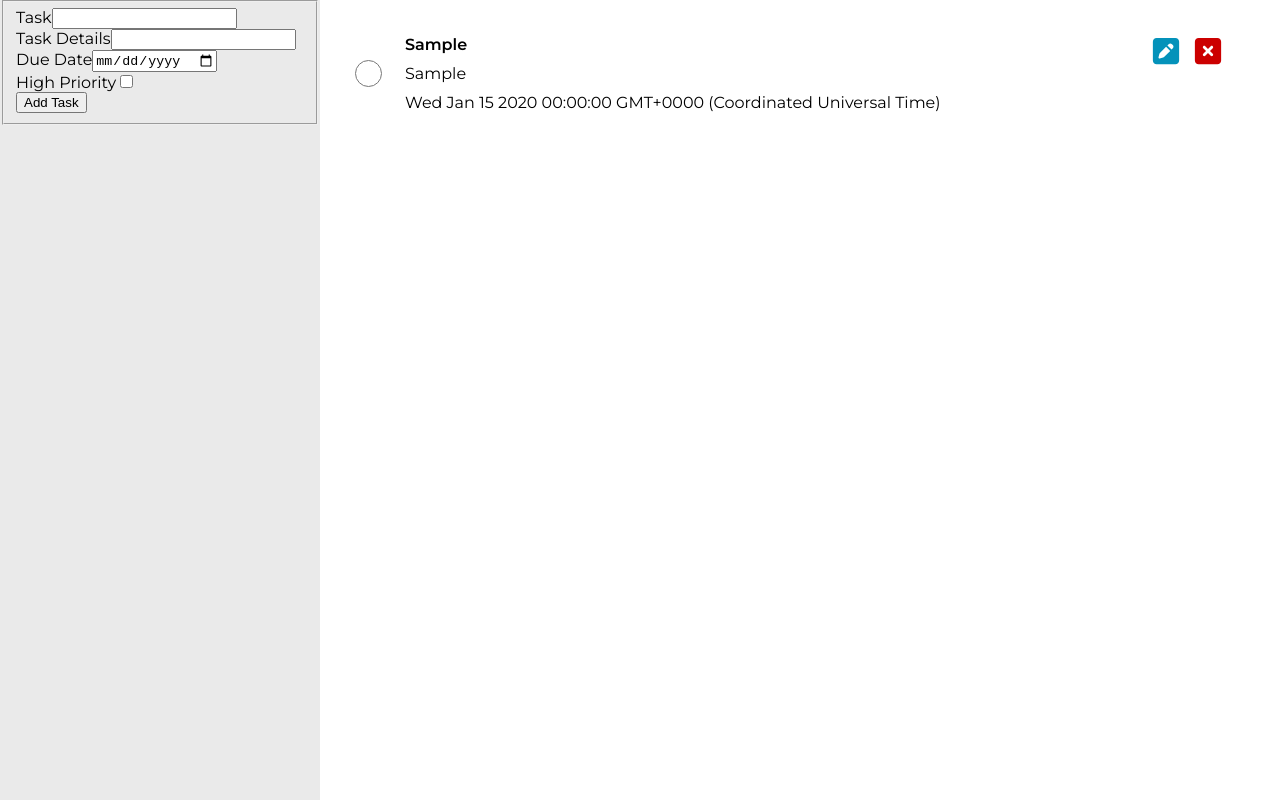
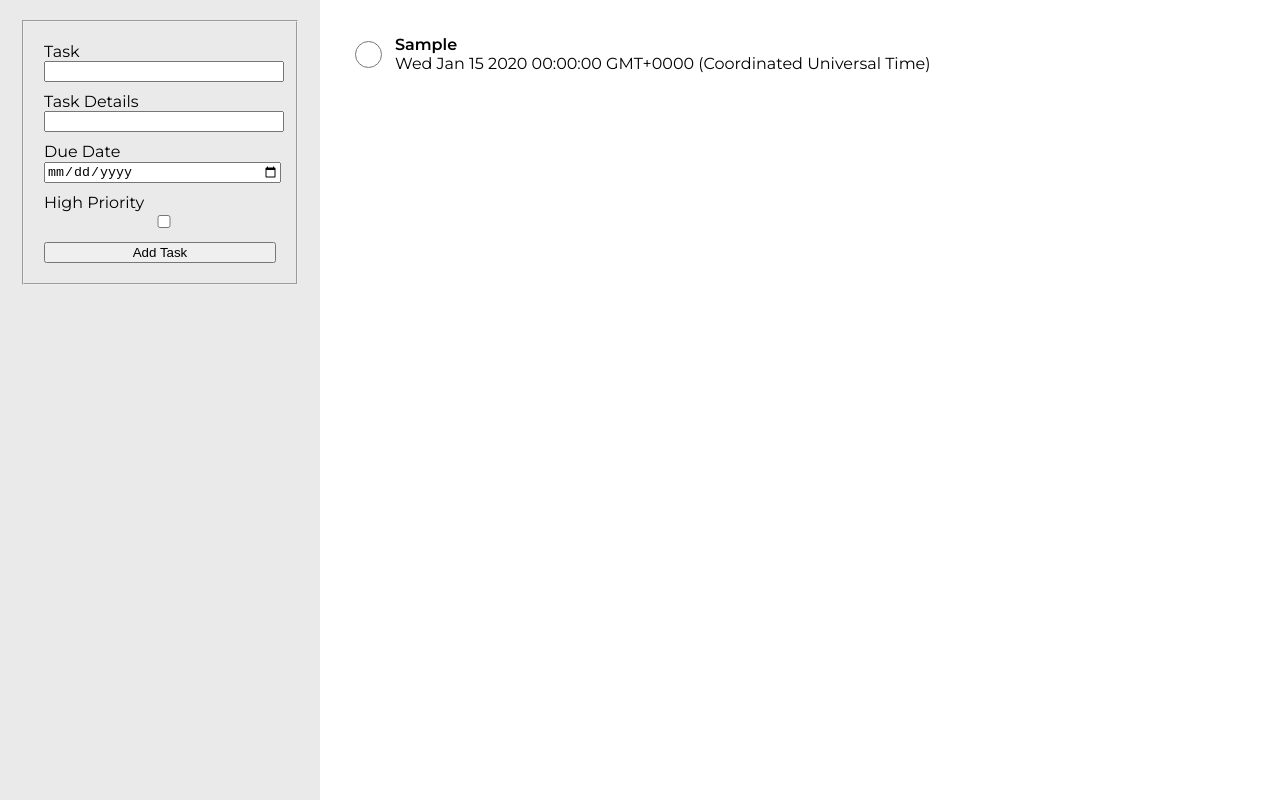
Before and after one commit to kysch13/odin-todo-list, a website built with webpack: page src/template.html in a window 1280 px wide. Both pictures are taken after typing "Sample", "Sample", "2020-01-15" into the empty fields and a click on the button "Add Task". Built offline with nearby package versions, Linux system fonts and the light colour scheme.

Commit message:
Clean up and condense tasks

```diff
--- a/src/styles.css
+++ b/src/styles.css
@@ -19,6 +19,28 @@ body {
 
 #sidebar {
     background: var(--sidebar-bg);
+    overflow: scroll;
+}
+
+.add-task-form {
+    padding: 20px;
+}
+
+.add-task-form fieldset{
+    display: flex;
+    flex-direction: column;
+    gap: 10px;
+    padding: 20px;
+}
+
+.add-task-form input {
+    width: 100%;
+}
+
+
+
+.add-task-form label {
+    display: block;
 }
 
 #main {
@@ -26,7 +48,6 @@ body {
     background-color: var(--main-bg);
     display: flex;
     flex-direction: column;
-    gap: 10px;
     overflow: scroll;
 }
 
@@ -35,11 +56,11 @@ body {
     border-radius: 5px;
     display: grid;
     grid-template: 1fr / 40px 2fr 100px;
-    gap: 10px;
 }
 
 .task-container:hover {
-    outline: 1px solid #1295ba;
+    background-color: #fafafa;
+    outline: 1px solid #eaeaea;
 }
 
 .task-container.task-completed * {
@@ -101,13 +122,28 @@ body {
 
 .task-container h2 {
     margin-top: 0;
-    margin-bottom: 10px;
+    margin-bottom: 0;
     font-size: 16px;
     font-weight: 600;
 }
 
 .task-desc {
     margin-bottom: 10px;
+    display: none;
+}
+
+.task-ui {
+    display: flex;
+    align-items: center;
+    justify-content: center;
+}
+
+.task-actions {
+    display: none;
+}
+
+.task-container:hover .task-actions {
+    display: block;
 }
 
 
```
